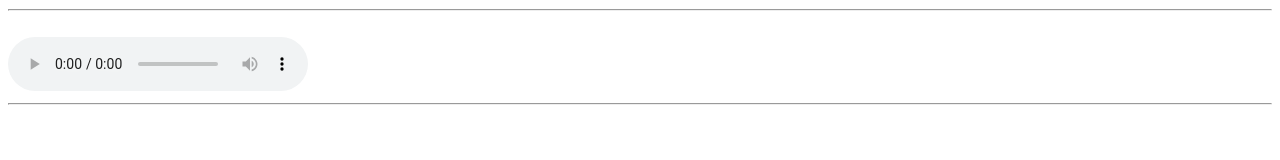
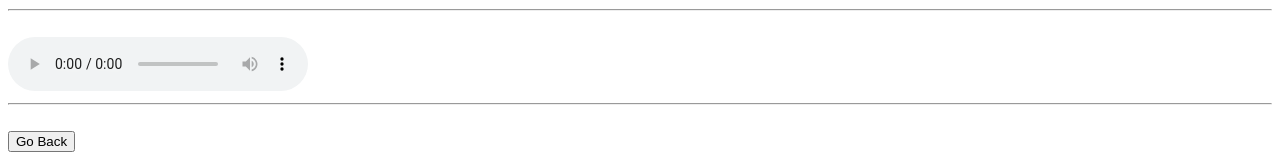
Before and after one commit to nabeel0209/extra-markup, a plain HTML site: page extra.html in a window 1280 px wide. Shown: the part 818-978 px from the top of the page. Before the commit the page ends 957 px from the top, so only its background shows below. Drawn offline with Linux system fonts and the light colour scheme.

Commit message:
Update extra.html

```diff
--- a/extra.html
+++ b/extra.html
@@ -12,5 +12,6 @@
     <hr><br>
     <audio src="gym-class-heroes-stereo-hearts-ft-adam-levine-official-video.mp3" controls></audio>
     <hr><br>
+    <a href="index.html"><input type="button" value="Go Back"></a>
 </body>
 </html>
```
